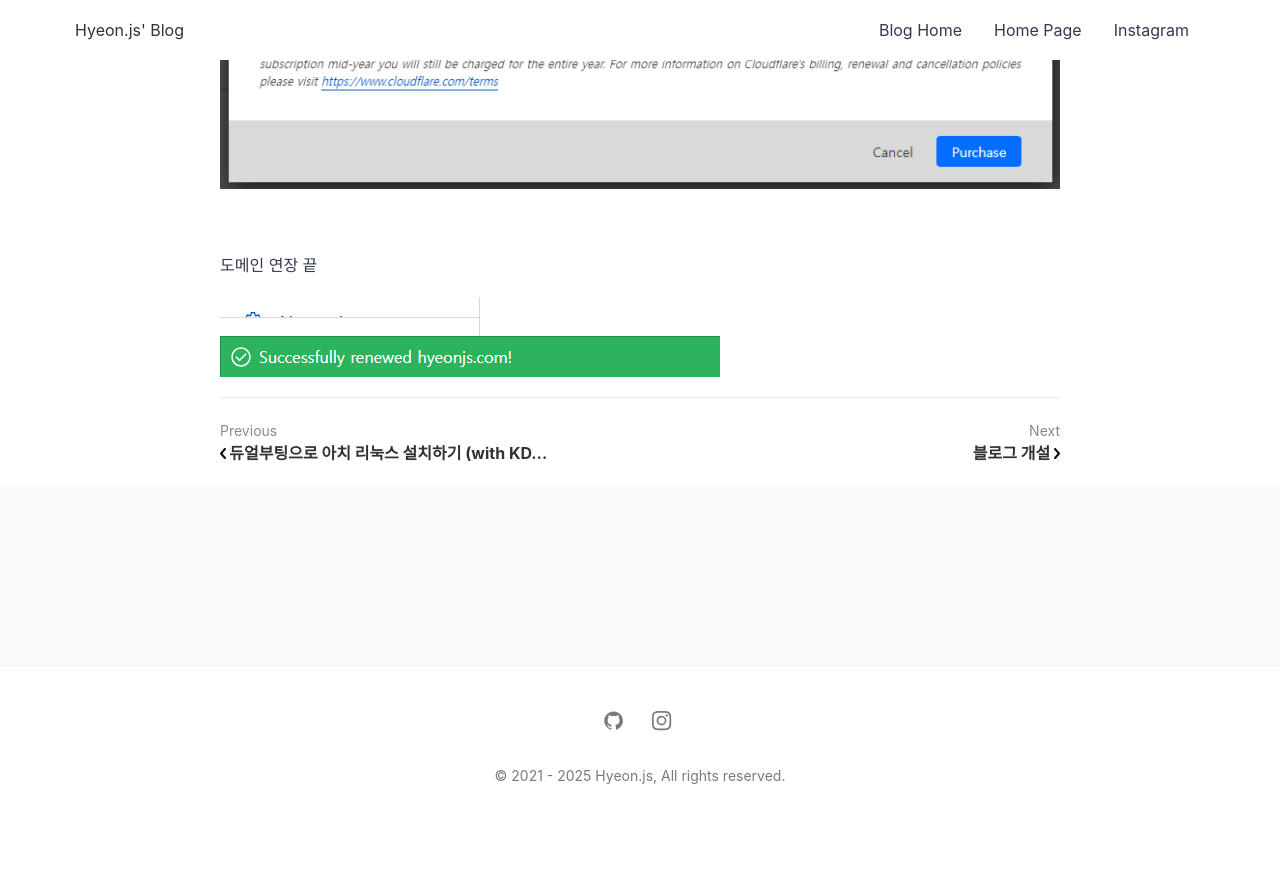
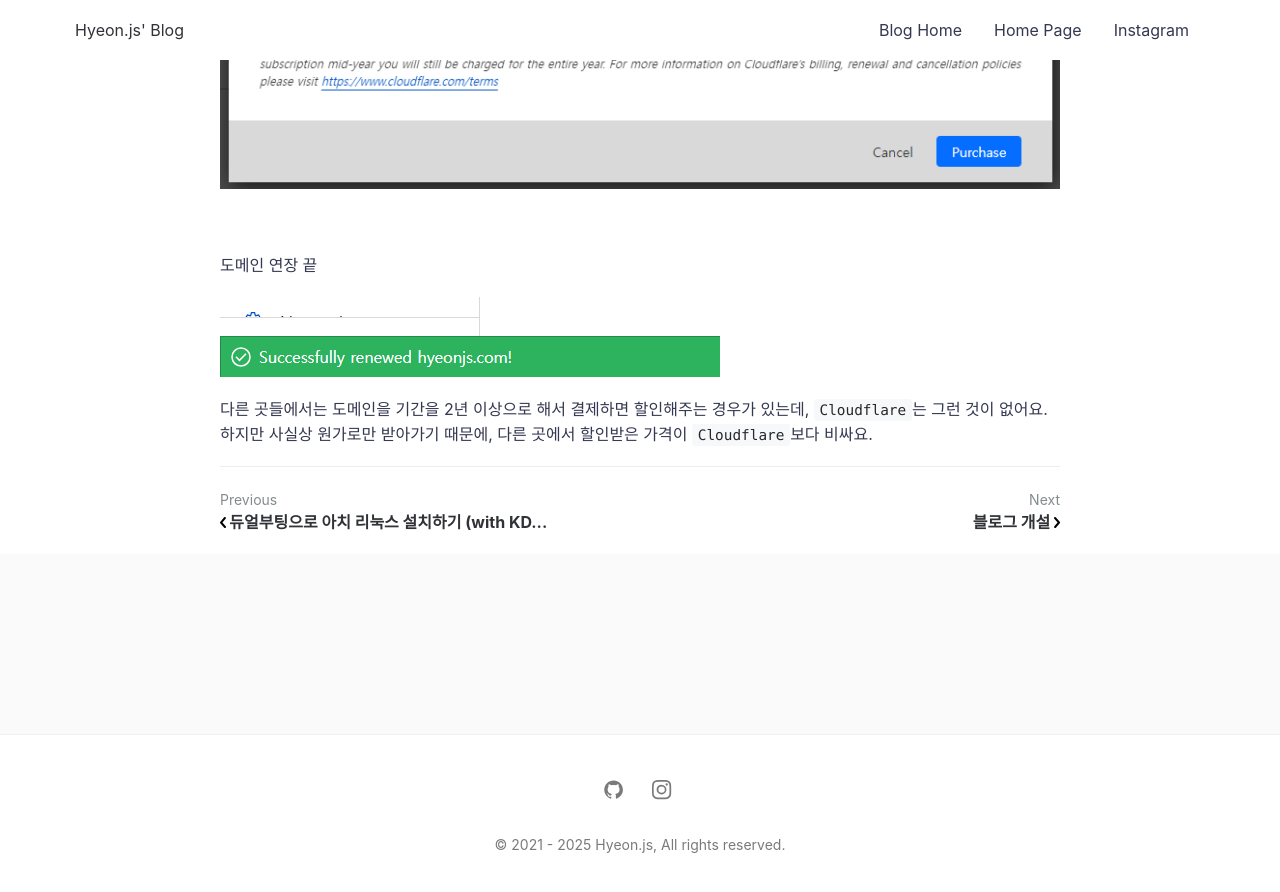
Before and after one commit to hyeon-js/blog, a Jekyll site: the page built from _pages/cloudflare-domain-register.md, in a window 1280 px wide and 900 px high, scrolled down 8982 px. Shown: the top 892 px of the window. Built offline with Jekyll 4.4.1, drawn with Linux system fonts in a browser that asks for light colours; comment, search, counter and statistics services are not loaded; before the commit the page ends 9813 px from its top, so only the background shows below that.

Commit message:
modified

```diff
--- a/_pages/cloudflare-domain-register.md
+++ b/_pages/cloudflare-domain-register.md
@@ -108,3 +108,6 @@ featured-img: cloudflare-domain-register.png
 도메인 연장 끝
 
 ![image]({{site.url}}{{site.baseurl}}/assets/images/cloudflare-domain-register/14.png)
+
+다른 곳들에서는 도메인을 기간을 2년 이상으로 해서 결제하면 할인해주는 경우가 있는데, `Cloudflare`는 그런 것이 없어요.
+하지만 사실상 원가로만 받아가기 때문에, 다른 곳에서 할인받은 가격이 `Cloudflare`보다 비싸요.
```
